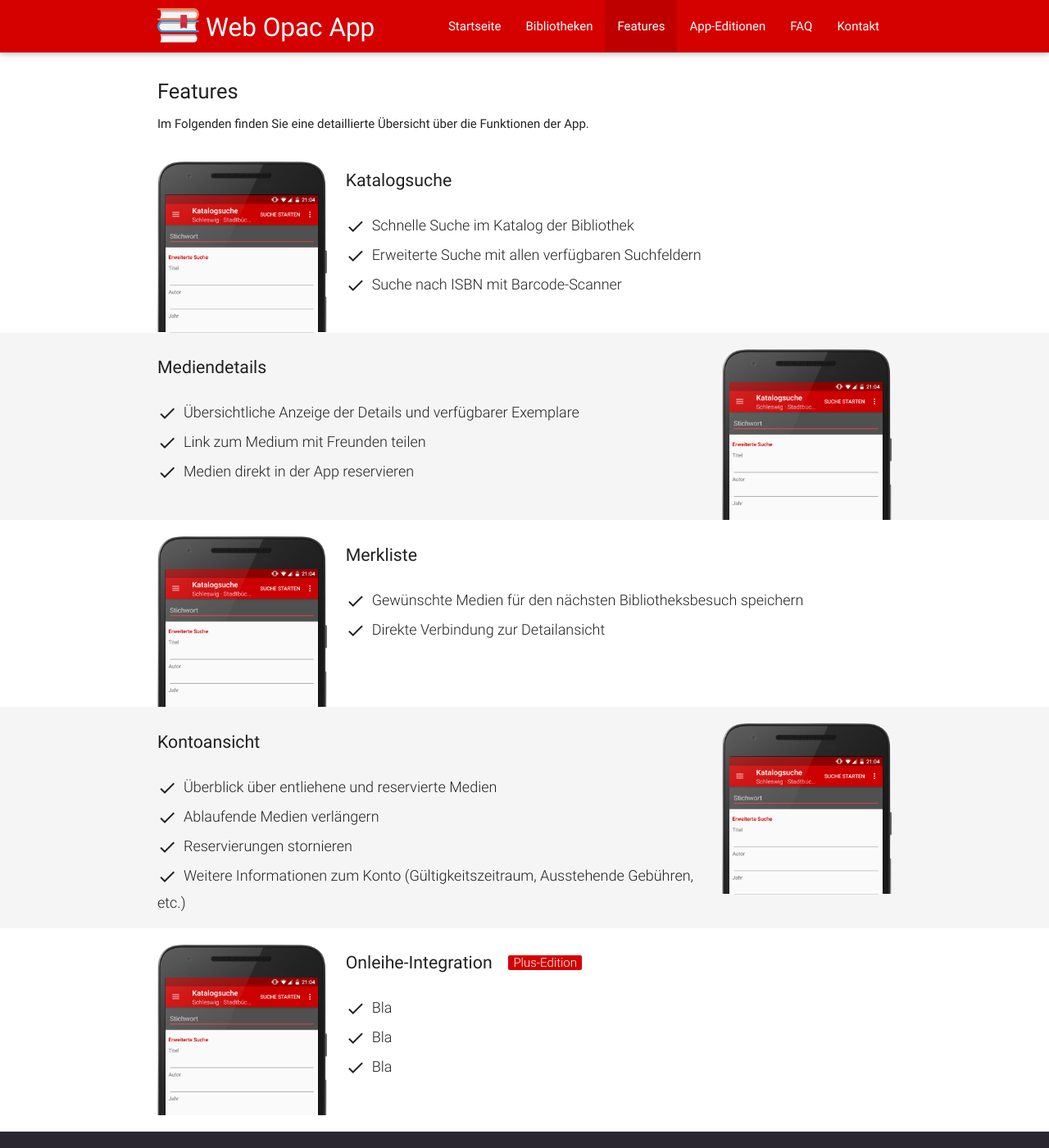
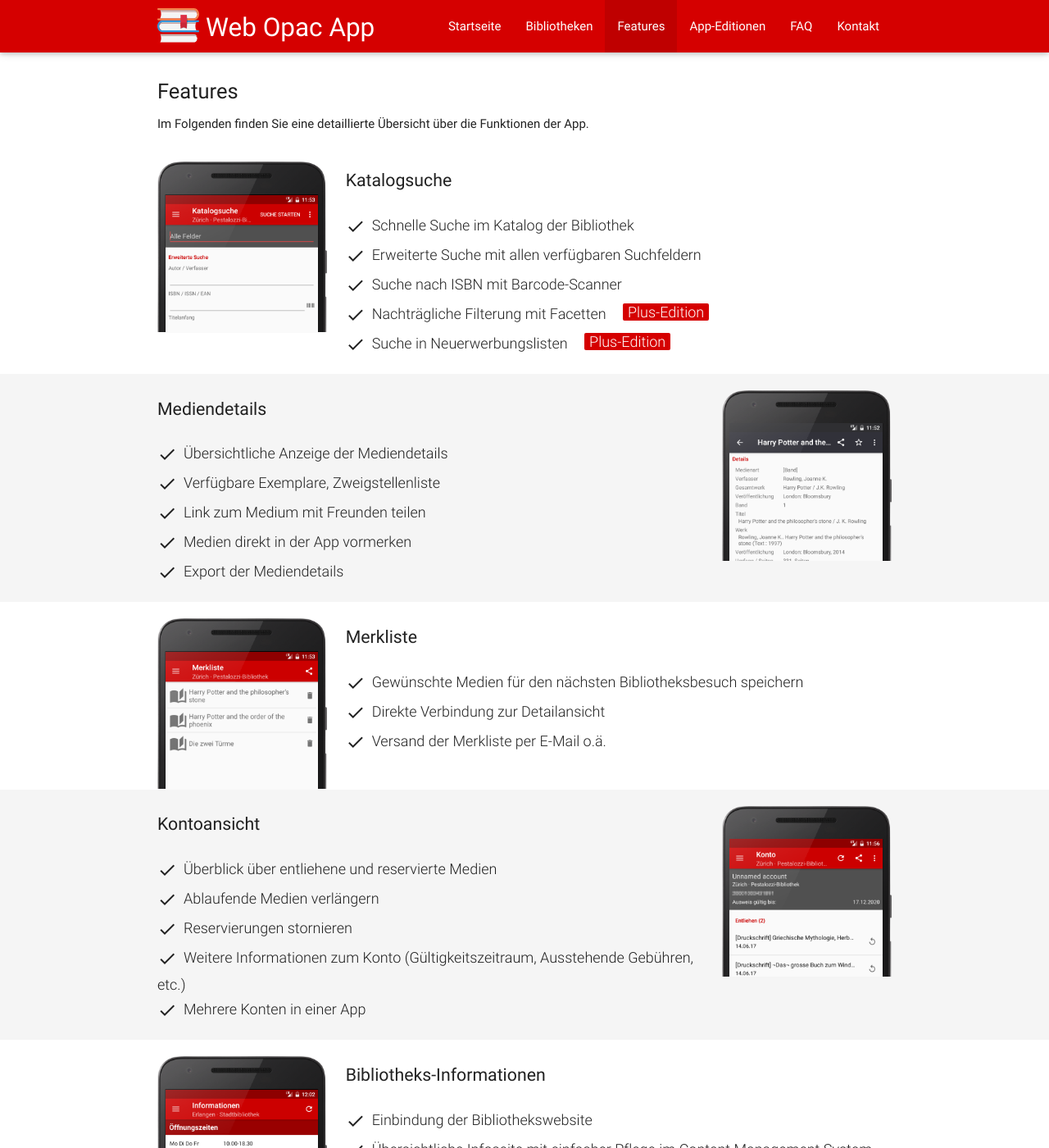
Before and after one commit to opacapp/opac.app, a Jekyll site: the page built from de/features.html, in a window 1280 px wide and 1400 px high. Shown: the whole window at 82% size. Built offline with Jekyll 4.4.1, drawn with Linux system fonts in a browser that asks for light colours; some of the changed text lies outside the part shown.

Commit message:
Add feature screenshots

```diff
--- a/_sass/_features.scss
+++ b/_sass/_features.scss
@@ -37,5 +37,9 @@
       position: relative;
       top: 1px;
     }
+
+    li .plus-badge {
+      top: -3px;
+    }
   }
 }
--- a/de/features.html
+++ b/de/features.html
@@ -17,10 +17,12 @@ layout: base_de
                     <li>Schnelle Suche im Katalog der Bibliothek</li>
                     <li>Erweiterte Suche mit allen verfügbaren Suchfeldern</li>
                     <li>Suche nach ISBN mit Barcode-Scanner</li>
+                    <li>Nachträgliche Filterung mit Facetten <span class="plus-badge">Plus-Edition</span></li>
+                    <li>Suche in Neuerwerbungslisten <span class="plus-badge">Plus-Edition</span></li>
                 </ul>
             </div>
             <div class="col m3 pull-m9">
-                <div class="screenshot-framed-half"><img src="/img/screenshot.png"/></div>
+                <div class="screenshot-framed-half"><img src="/img/screens/de_search.png"/></div>
             </div>
         </div>
     </div>
@@ -33,13 +35,15 @@ layout: base_de
                 <h2>Mediendetails</h2>
 
                 <ul class="features-list">
-                    <li>Übersichtliche Anzeige der Details und verfügbarer Exemplare</li>
+                    <li>Übersichtliche Anzeige der Mediendetails</li>
+                    <li>Verfügbare Exemplare, Zweigstellenliste</li>
                     <li>Link zum Medium mit Freunden teilen</li>
-                    <li>Medien direkt in der App reservieren</li>
+                    <li>Medien direkt in der App vormerken</li>
+                    <li>Export der Mediendetails</li>
                 </ul>
             </div>
             <div class="col m3">
-                <div class="screenshot-framed-half"><img src="/img/screenshot.png"/></div>
+                <div class="screenshot-framed-half"><img src="/img/screens/de_detail.png"/></div>
             </div>
         </div>
     </div>
@@ -54,10 +58,11 @@ layout: base_de
                 <ul class="features-list">
                     <li>Gewünschte Medien für den nächsten Bibliotheksbesuch speichern</li>
                     <li>Direkte Verbindung zur Detailansicht</li>
+                    <li>Versand der Merkliste per E-Mail o.ä.</li>
                 </ul>
             </div>
             <div class="col m3 pull-m9">
-                <div class="screenshot-framed-half"><img src="/img/screenshot.png"/></div>
+                <div class="screenshot-framed-half"><img src="/img/screens/de_starred.png"/></div>
             </div>
         </div>
     </div>
@@ -74,10 +79,49 @@ layout: base_de
                     <li>Ablaufende Medien verlängern</li>
                     <li>Reservierungen stornieren</li>
                     <li>Weitere Informationen zum Konto (Gültigkeitszeitraum, Ausstehende Gebühren, etc.)</li>
+                    <li>Mehrere Konten in einer App</li>
                 </ul>
             </div>
             <div class="col m3">
-                <div class="screenshot-framed-half"><img src="/img/screenshot.png"/></div>
+                <div class="screenshot-framed-half"><img src="/img/screens/de_account.png"/></div>
+            </div>
+        </div>
+    </div>
+</div>
+
+<div class="features-row">
+    <div class="container">
+        <div class="row">
+            <div class="col m3">
+                <div class="screenshot-framed-half"><img src="/img/screens/de_infos.png"/></div>
+            </div>
+            <div class="col m9">
+                <h2>Bibliotheks-Informationen</h2>
+
+                <ul class="features-list">
+                    <li>Einbindung der Bibliothekswebsite</li>
+                    <li>Übersichtliche Infoseite mit einfacher Pflege im Content
+                        Management System „bibInfo“ <span class="plus-badge">Plus-Edition</span></li>
+                </ul>
+            </div>
+        </div>
+    </div>
+</div>
+
+<div class="features-row grey lighten-4">
+    <div class="container">
+        <div class="row">
+            <div class="col m9">
+                <h2>Erinnerungs-Funktion</h2>
+
+                <ul class="features-list">
+                    <li>Erinnerung an ablaufende Medien</li>
+                    <li>Vorwarnung mit konfigurierbarer Anzahl an Tagen</li>
+                    <li>Abruf der aktuellen Kontodaten im Hintergrund</li>
+                </ul>
+            </div>
+            <div class="col m3">
+                <div class="screenshot-framed-half"><img src="/img/screens/de_notification.png"/></div>
             </div>
         </div>
     </div>
@@ -91,14 +135,36 @@ layout: base_de
                 <span class="plus-badge">Plus-Edition</span>
 
                 <ul class="features-list">
-                    <li>Bla</li>
-                    <li>Bla</li>
-                    <li>Bla</li>
+                    <li>Integration des Onleihe-Kontos in die Kontoanzeige</li>
+                    <li>Direkte E-Medien-Ausleihe und -Vormerkung aus der Suche</li>
+                    <li>Direkter E-Medien-Download aus der App</li>
+                    <li>Medienbruchfreies Nutzererlebnis</li>
                 </ul>
             </div>
             <div class="col m3 pull-m9">
-                <div class="screenshot-framed-half"><img src="/img/screenshot.png"/></div>
+                <div class="screenshot-framed-half"><img src="/img/screens/de_onleihe.png"/></div>
             </div>
         </div>
     </div>
 </div>
+
+<div class="features-row grey lighten-4">
+    <div class="container">
+        <div class="row">
+            <div class="col m9">
+                <h2>Kalender und Nachrichten</h2>
+                <span class="plus-badge">Plus-Edition</span>
+
+                <ul class="features-list">
+                    <li>Veranstaltungen der Bibliothek direkt in der App</li>
+                    <li>Neuigkeiten der Bibliothek direkt in der App</li>
+                    <li>Inhalte automatisch aus RSS-Feed oder iCal-Kalender</li>
+                    <li>Veranstaltungen filterbar nach Zweigestelle</li>
+                </ul>
+            </div>
+            <div class="col m3">
+                <div class="screenshot-framed-half"><img src="/img/screens/de_calendar.png"/></div>
+            </div>
+        </div>
+    </div>
+</div>
--- a/de/index.html
+++ b/de/index.html
@@ -30,7 +30,7 @@ layout: base_de
 
             </div>
             <div class="col l5 pull-l7" style="text-align: right">
-                <div class="screenshot-framed" id="screenshot_framed"><img src="/img/screenshot.png"/></div>
+                <div class="screenshot-framed" id="screenshot_framed"><img src="/img/screens/de_search.png"/></div>
             </div>
         </div>
 
```
Also changed, not shown: img/screens/de_account.png (added), img/screens/de_calendar.png (added), img/screens/de_detail.png (added), img/screens/de_infos.png (added), img/screens/de_notification.png (added), img/screens/de_onleihe.png (added), img/screens/de_search.png (added), img/screens/de_starred.png (added).
